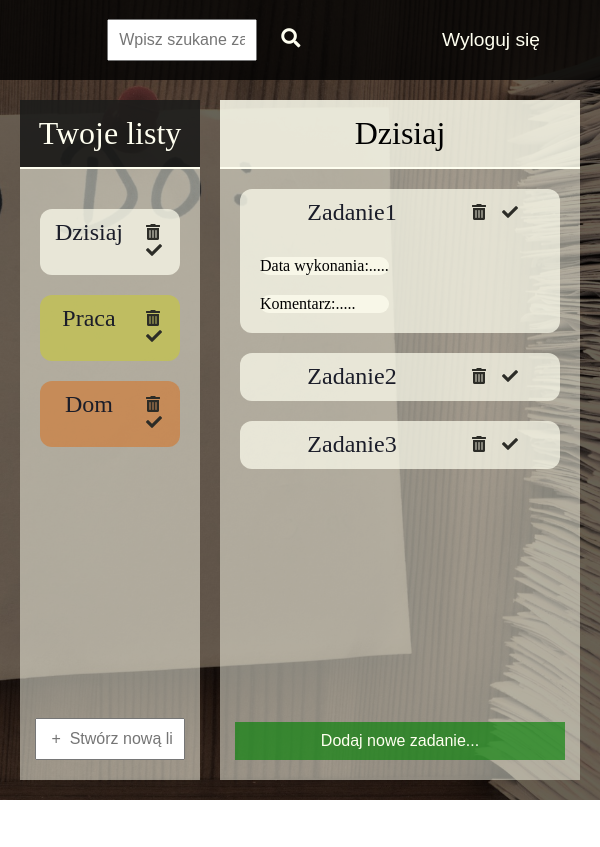
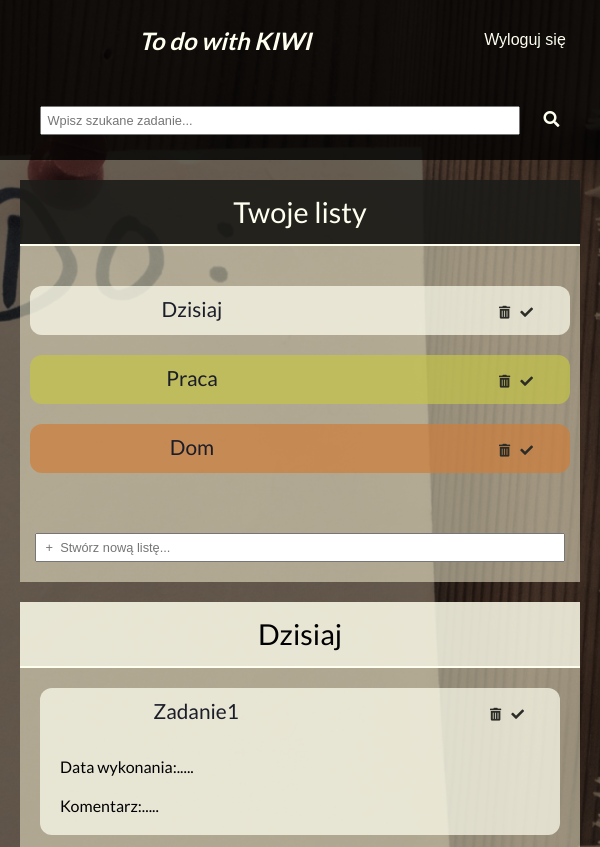
Before and after one commit to codersCampKiwiTeam/toDoList, a plain HTML site: page todo.html in a window 600 px wide. Shown: the top 847 px of the page. Before the commit the page ends 800 px from the top, so only its background shows below. Drawn offline with nearby package versions, Linux system fonts and the light colour scheme.

Commit message:
added media queries

```diff
--- a/src/list.css
+++ b/src/list.css
@@ -9,11 +9,12 @@ body {
     background-position: center;
     background-size: cover;
     min-height: 100vh;
+    font-family: 'Lato', sans-serif;
+
 }
 
-nav {
+.navigation {
     height: 10vh;
-    padding: 0 60px;
     display: flex;
     align-items: center;
     background-color: rgba(0, 0, 0, 0.8);
@@ -21,7 +22,7 @@ nav {
 }
 
 .search-div {
-    flex-grow: 1;
+    flex: 1 1 40%;
     text-align: center;
 }
 
@@ -33,13 +34,18 @@ nav {
 }
 
 .logout {
-    flex-grow: 1;
+    flex: 1 1 20%;
     font-size: 1.2em;
-    text-align: right;
+    text-align: center;
     border: none;
     background-color: rgba(0, 0, 0, 0);
     color: ivory;
     cursor: pointer;
+    transition: 0.2s linear;
+}
+
+.logout:hover {
+    font-weight: bold;
 }
 
 #search {
@@ -48,8 +54,13 @@ nav {
     padding: 10px;
 }
 
-.logout:hover {
+.app-name {
+    flex: 1 1 40%;
+    font-size: 2em;
+    text-align: center;
+    color: ivory;
     font-weight: bold;
+    font-style: italic;
 }
 
 .wrap {
@@ -68,7 +79,7 @@ nav {
     justify-content: space-between;
     min-height: 85vh;
     width: 30vw;
-    background-color: rgba(255, 255, 240, 0.5);
+    background-color: rgba(255, 249, 218, 0.5);
     padding-bottom: 20px;
     margin-bottom: 20px;
 }
@@ -114,6 +125,8 @@ nav {
 
 .tasks li li {
     border-bottom: none;
+    background-color: rgba(0, 0, 0, 0);
+
 }
 
 .lists li:last-of-type,
@@ -129,14 +142,23 @@ nav {
     font-size: 1.5em;
     padding: 10px;
     text-align: center;
-    width: 70%;
+    width: 65%;
+    transition: 0.2s linear;
+}
+
+.lists a:hover,
+.tasks a:hover {
+    font-weight: bold;
+    transform: scale(1.2)
 }
 
 .lists .icons,
 .tasks .icons {
     padding: 15px 0;
-    width: 30%;
+    width: 35%;
     color: rgb(44, 44, 39);
+    text-align: right;
+    padding-right: 5px;
 }
 
 .fa-trash-alt,
@@ -144,6 +166,13 @@ nav {
     font-size: 1em;
     margin: 0 8px;
     cursor: pointer;
+    transition: 0.2s linear;
+}
+
+.fa-trash-alt:hover,
+.fa-check:hover {
+    font-weight: bold;
+    transform: scale(1.4)
 }
 
 #add-list,
@@ -158,6 +187,12 @@ nav {
     color: ivory;
     background-color: rgba(0, 128, 0, 0.63);
     border: none;
+    transition: 0.2s linear;
+}
+
+.add-new-task:hover {
+    transform: scale(1.03);
+    background-color: rgba(0, 0, 0, 0.8);
 }
 
 
@@ -172,7 +207,6 @@ nav {
 
 /* Add task */
 .add-task {
-    /* display: none; */
     position: absolute;
     bottom: 80px;
     left: 50%;
@@ -218,3 +252,130 @@ nav {
     background-color: rgba(0, 128, 0, 0.63);
     border: none;
 }
+
+/* Media queries */
+
+@media (max-width: 840px) and (min-width: 600px) {
+
+    .fa-search {
+        font-size: 1em;
+    }
+
+    .logout {
+        font-size: 1em;
+    }
+
+    #search {
+        font-size: 0.8em;
+        padding: 5px;
+    }
+
+    .app-name {
+        font-size: 1.5em;
+    }
+
+
+    /* Lists */
+
+    .lists p,
+    .tasks p {
+        font-size: 1.8em;
+    }
+
+    .lists li {
+        margin: 20px 10px;
+    }
+
+    .lists a,
+    .tasks a {
+        font-size: 1.3em;
+        padding: 10px 0;
+        width: 60%;
+    }
+
+    .lists.icons,
+    .tasks.icons {
+        width: 40%;
+        padding: 10px 0;
+    }
+
+    .fa-trash-alt,
+    .fa-check {
+        font-size: 0.8em;
+        margin: 0 5px;
+        text-align: right;
+    }
+
+    #add-list,
+    .add-new-task {
+        font-size: 0.8em;
+        padding: 5px;
+    }
+
+    /* Add task */
+    .add-task {
+        font-size: 1.2em;
+    }
+
+    .add-task li {
+        font-size: 0.8em;
+    }
+
+    .add-task input,
+    .add-task textarea {
+        margin-bottom: 8px;
+        font-size: 1em;
+    }
+}
+
+
+@media (max-width:600px) {
+    .navigation {
+        min-height: 20vh;
+        flex-wrap: wrap-reverse;
+    }
+
+    .logout {
+        font-size: 1em;
+    }
+
+    .app-name {
+        flex-basis: 70%;
+    }
+
+    #search {
+        width: 80vw;
+    }
+
+    .wrap {
+        flex-wrap: wrap;
+        margin: 0 20px;
+    }
+
+    .lists,
+    .tasks {
+        width: 100vw;
+        min-height: 10vh;
+    }
+
+    .add-task {
+        width: 90vw;
+    }
+
+    .lists a:hover,
+    .tasks a:hover,
+    .fa-trash-alt:hover,
+    .fa-check:hover {
+        font-weight: normal;
+        transform: scale(1)
+    }
+
+    .add-new-task:hover {
+        transform: scaleX(1) scaleY(1);
+        background-color: rgba(0, 128, 0, 0.63);
+    }
+
+    .logout:hover {
+        font-weight: normal;
+    }
+}
--- a/todo.html
+++ b/todo.html
@@ -8,6 +8,7 @@
     <title>To do app</title>
     <link rel="stylesheet" href="https://use.fontawesome.com/releases/v5.8.2/css/all.css"
         integrity="sha384-oS3vJWv+0UjzBfQzYUhtDYW+Pj2yciDJxpsK1OYPAYjqT085Qq/1cq5FLXAZQ7Ay" crossorigin="anonymous">
+    <link href="https://fonts.googleapis.com/css?family=Lato:400,700&display=swap&subset=latin-ext" rel="stylesheet">
     <link rel="stylesheet" href="./src/list.css">
     <script src="https://code.jquery.com/jquery-3.4.1.min.js
     "></script>
@@ -17,8 +18,8 @@
     <nav class="navigation main">
         <div class="search-div"><input id="search" type="text" placeholder="Wpisz szukane zadanie...">
             <i class="fas fa-search"></i>
-
         </div>
+        <p class="app-name">To do with KIWI</p>
         <button class="logout">Wyloguj się</button>
     </nav>
     <div class="wrap">
```
